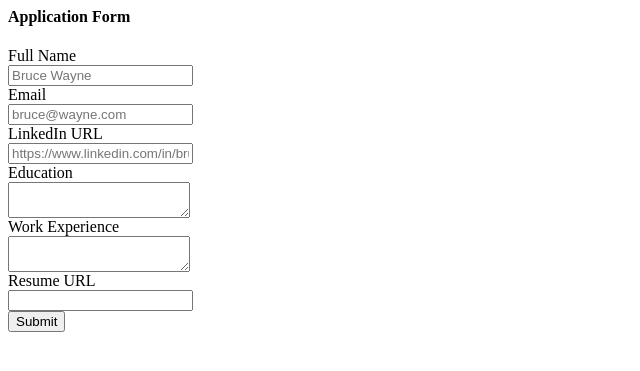
After one commit to mirzaalihussain2/jovian-careers-website, a Flask app: template templates/application_form.html in a window 1280 px wide. The commit adds this page. Shown: the top 371 px of the page, without its empty margins (0-640 px from the left). Run offline with Flask 3, Linux system fonts and the light colour scheme; the template is opened without the code that fills it, so the values that code supplies are empty.

Commit message:
Allowing users to submit applications

```diff
--- a/app.py
+++ b/app.py
@@ -1,4 +1,4 @@
-from flask import Flask, render_template, jsonify
+from flask import Flask, render_template, jsonify, request
 from database import load_jobs_from_db, load_job_from_db
 
 app = Flask(__name__)
@@ -20,5 +20,11 @@ def show_job(id):
         return "Not Found", 404
     return render_template('jobpage.html', job=job)
 
+@app.route("/job/<id>/apply", methods=['post'])
+def apply_to_job(id):
+    data = request.form
+    job = load_job_from_db(id)
+    return render_template('application_submitted.html', application=data, job=job)
+
 if __name__ == "__main__":
     app.run('0.0.0.0', debug=True)
--- /dev/null
+++ b/templates/application_form.html
@@ -0,0 +1,34 @@
+<h4>Application Form</h4>
+<form action="/job/{{job['id']}}/apply" method="post">
+    <div class="mb-2">
+        <label>Full Name</label><br>
+        <input type="text" name="full_name" placeholder="Bruce Wayne">
+    </div>
+
+    <div class="mb-2">
+        <label>Email</label><br>
+        <input type="text" name="email" placeholder="bruce@wayne.com">
+    </div>
+
+    <div class="mb-2">
+        <label>LinkedIn URL</label><br>
+        <input type="text" name="linkedin_url" placeholder="https://www.linkedin.com/in/brucewayne">
+    </div>
+
+    <div class="mb-2">
+        <label>Education</label><br>
+        <textarea name="education"></textarea>
+    </div>
+
+    <div class="mb-2">
+        <label>Work Experience</label><br>
+        <textarea name="work_experience"></textarea>
+    </div>
+
+    <div class="mb-2">
+        <label>Resume URL</label><br>
+        <input type="text" name="resume_url">
+    </div>
+
+    <input type="submit">
+</form>
--- a/templates/jobpage.html
+++ b/templates/jobpage.html
@@ -25,6 +25,7 @@
             </ol>
             <h4>Salary</h4>
             <p>{{job.currency}}{{job.salary}}</p>
+            {% include 'application_form.html' %}
         </div>
         {% include 'footer.html' %}
     </body>
```
Also changed, not shown: templates/application_submitted.html (added, +34 -0 lines).
